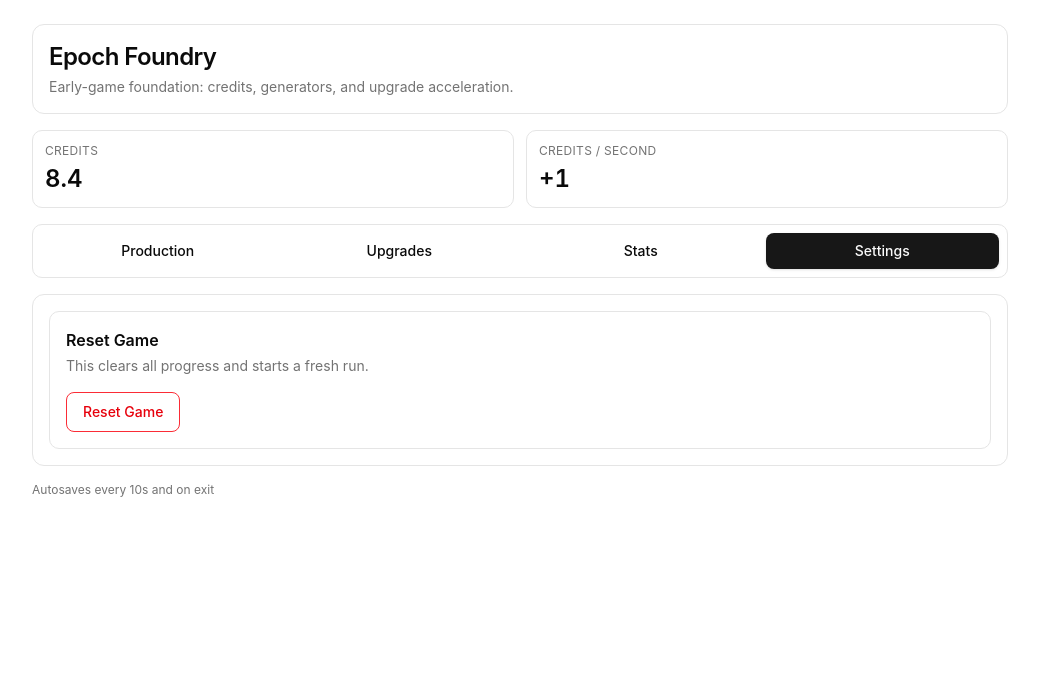
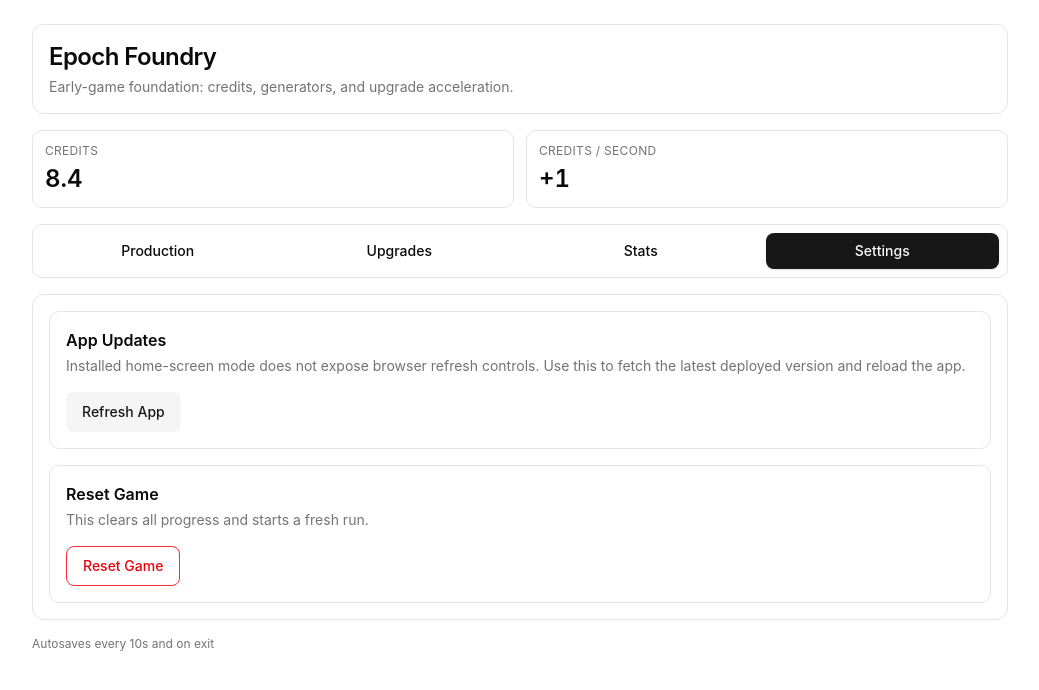
Before and after one commit to MattGibney/Epoch-Foundry, a React (Vite) app: page / in a window 1280 px wide. Both pictures are taken after a click on the button "Settings". Shown: the top 690 px of the page, without its empty margins (120-1159 px from the left). Built offline with nearby package versions, Linux system fonts and the light colour scheme.

Commit message:
Add PWA refresh control

```diff
--- a/src/App.tsx
+++ b/src/App.tsx
@@ -66,6 +66,8 @@ function App() {
   const [activeTab, setActiveTab] = useState<TabKey>('production')
   const [nowMs, setNowMs] = useState<number>(() => Date.now())
   const [lastSavedAt, setLastSavedAt] = useState<number | null>(null)
+  const [isRefreshing, setIsRefreshing] = useState(false)
+  const [refreshError, setRefreshError] = useState<string | null>(null)
   const gameRef = useRef(game)
 
   useEffect(() => {
@@ -89,6 +91,28 @@ function App() {
     setNowMs(now)
     setActiveTab('production')
     setLastSavedAt(now)
+  }, [])
+
+  const refreshApp = useCallback(async () => {
+    setIsRefreshing(true)
+    setRefreshError(null)
+
+    try {
+      if (window.__epochFoundryUpdateSW) {
+        await window.__epochFoundryUpdateSW(true)
+      } else if ('serviceWorker' in navigator) {
+        const registration = await navigator.serviceWorker.getRegistration()
+        if (registration) {
+          await registration.update()
+        }
+      }
+
+      window.location.reload()
+    } catch (error) {
+      console.error('Failed to refresh app', error)
+      setRefreshError('Refresh failed. Close and reopen the app to retry.')
+      setIsRefreshing(false)
+    }
   }, [])
 
   useEffect(() => {
@@ -268,6 +292,25 @@ function App() {
   const renderSettingsTab = () => (
     <div className="space-y-4">
       <section className="rounded-lg border border-border bg-background p-4">
+        <h3 className="text-base font-semibold">App Updates</h3>
+        <p className="mt-1 text-sm text-muted-foreground">
+          Installed home-screen mode does not expose browser refresh controls.
+          Use this to fetch the latest deployed version and reload the app.
+        </p>
+        <Button
+          variant="secondary"
+          className="mt-4"
+          disabled={isRefreshing}
+          onClick={() => void refreshApp()}
+        >
+          {isRefreshing ? 'Refreshing...' : 'Refresh App'}
+        </Button>
+        {refreshError && (
+          <p className="mt-2 text-sm text-red-600">{refreshError}</p>
+        )}
+      </section>
+
+      <section className="rounded-lg border border-border bg-background p-4">
         <h3 className="text-base font-semibold">Reset Game</h3>
         <p className="mt-1 text-sm text-muted-foreground">
           This clears all progress and starts a fresh run.
--- a/src/main.tsx
+++ b/src/main.tsx
@@ -4,7 +4,22 @@ import './index.css'
 import App from './App.tsx'
 import { registerSW } from 'virtual:pwa-register'
 
-registerSW({ immediate: true })
+const updateSW = registerSW({
+  immediate: true,
+  onRegisteredSW(_swUrl, registration) {
+    if (!registration) {
+      return
+    }
+
+    window.setInterval(() => {
+      registration.update()
+    }, 60_000)
+  },
+})
+
+if (typeof window !== 'undefined') {
+  window.__epochFoundryUpdateSW = updateSW
+}
 
 createRoot(document.getElementById('root')!).render(
   <StrictMode>
--- a/src/vite-env.d.ts
+++ b/src/vite-env.d.ts
@@ -1,2 +1,10 @@
 /// <reference types="vite/client" />
 /// <reference types="vite-plugin-pwa/client" />
+
+declare global {
+  interface Window {
+    __epochFoundryUpdateSW?: (reloadPage?: boolean) => Promise<void>
+  }
+}
+
+export {}
```
Also changed, not shown: 1 other file (tests, documents, lock files or other folders).
